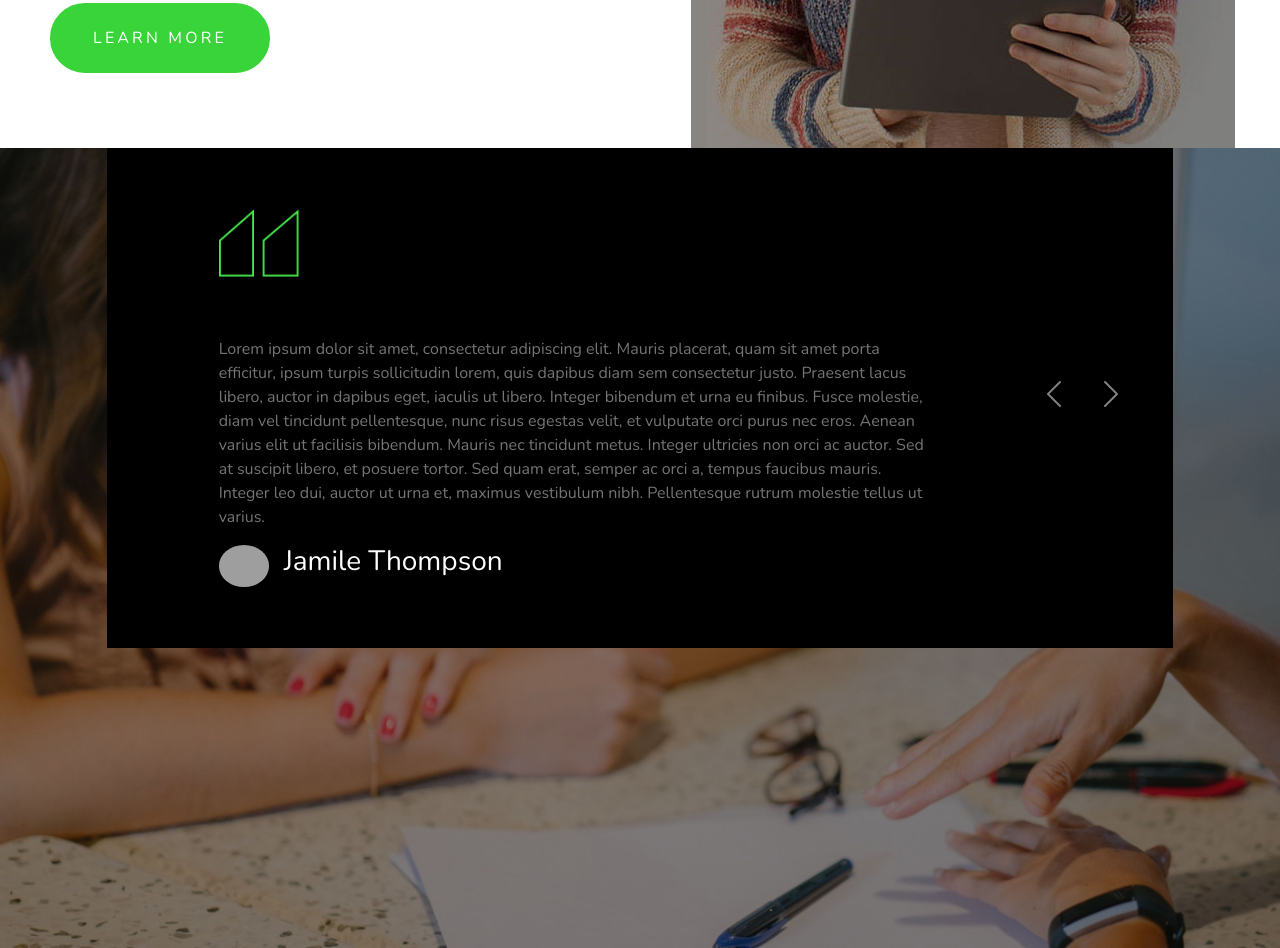
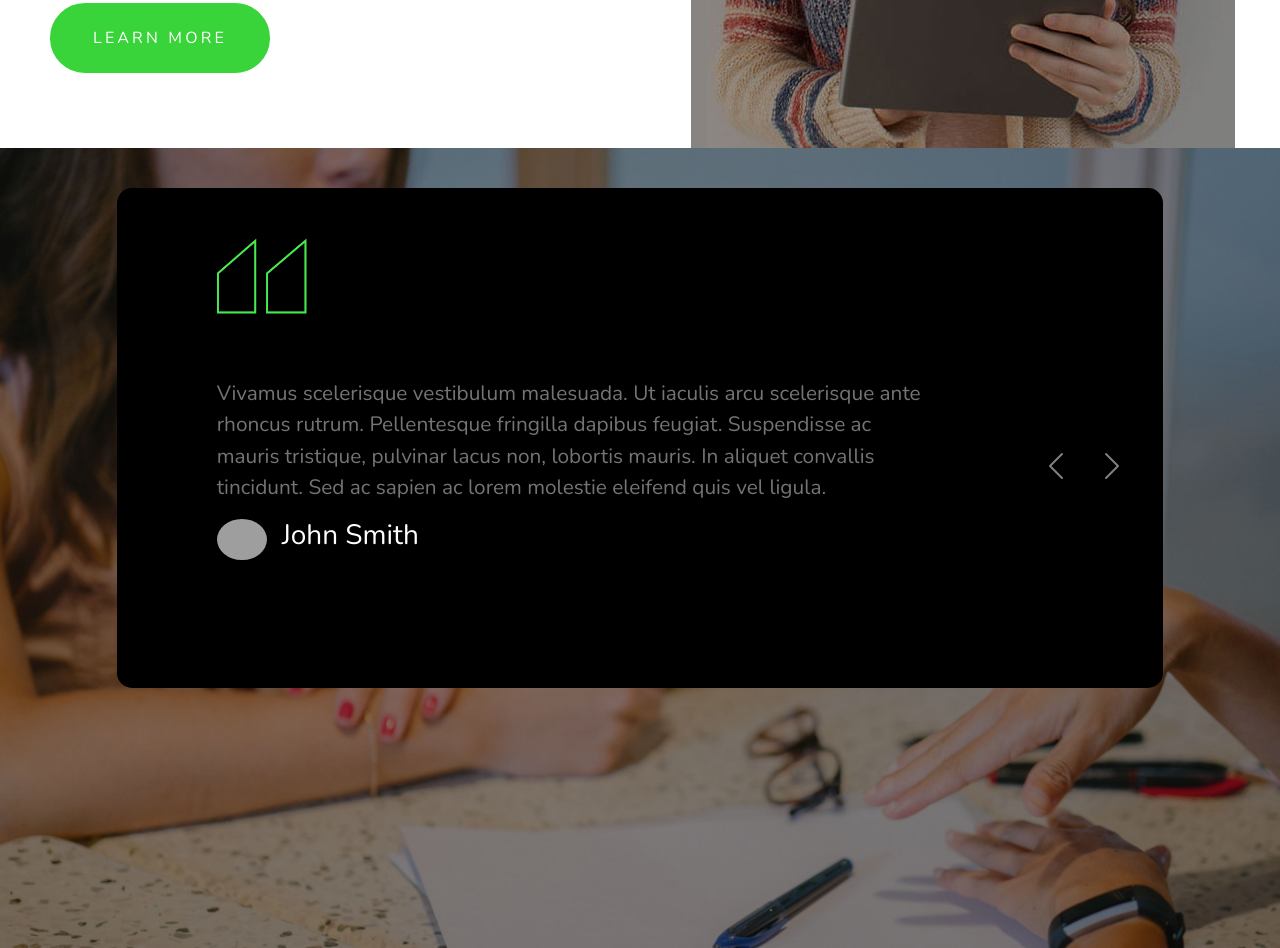
Before and after one commit to williampgdias/landing-page-seppo, a plain HTML site: page index.html in a window 1280 px wide. Shown: the part 2247-3195 px from the top of the page. Drawn offline with nearby package versions, Linux system fonts and the light colour scheme; grey boxes are pictures that could not be loaded.

Commit message:
Slide terminado

```diff
--- a/css/style.css
+++ b/css/style.css
@@ -252,25 +252,35 @@ body {
     height: 100vh;
 }
 
-.jumbotron {
-    display: flex;
-    align-items: center;
-    background-color: #000;
+.container-fluid {
+    padding-top: 40px;
 }
 
-.jumbotromteste {
+.jumbotron {
+    background-color: #000;
+    height: 500px;
+    margin: auto;
+    border-radius: 15px;
+}
 
+.quotes img {
+    margin: 50px 100px 30px 100px;
+    width: 90px;
 }
 
 .carousel {
     display: flex;
     align-items: center;
-    height: 500px;
+    height: 250px;
     color: rgb(116, 116, 116);
 }
 
 .carousel-item {
-    padding: 30px 100px;
+    padding: 0 100px;
+}
+
+.carousel-item p {
+    font-size: 1.3rem;
 }
 
 .carousel-control-next{
@@ -288,10 +298,6 @@ body {
     margin-right: 25px;
 }
 
-.carousel-item .quotes {
-    margin-bottom: 60px;
-}
-
 .pic-review {
     border-radius: 100%;
 }
--- a/index.html
+++ b/index.html
@@ -135,14 +135,16 @@
     </section>
 
     <section id="clients">
-        <div class="jumbotromteste">
-            <div class="jumbotron container col-md-10">
+        <div class="container-fluid">
+            <div class="jumbotron col-md-10">
+                <div class="quotes">
+                    <img src="./imgs/quotes.png" alt="">
+                </div>
                 <div id="carouselExampleControls" class="carousel slide carousel-fade" data-bs-ride="carousel">
                     <div class="carousel-inner">
                         <div class="carousel-item active">
-                            <img class="quotes" src="./imgs/quotes.png" width="80" alt="">
                             <p>
-                                Lorem ipsum dolor sit amet, consectetur adipiscing elit. Mauris placerat, quam sit amet porta efficitur, ipsum turpis sollicitudin lorem, quis dapibus diam sem consectetur justo. Praesent lacus libero, auctor in dapibus eget, iaculis ut libero. Integer bibendum et urna eu finibus. Fusce molestie, diam vel tincidunt pellentesque, nunc risus egestas velit, et vulputate orci purus nec eros. Aenean varius elit ut facilisis bibendum. Mauris nec tincidunt metus. Integer ultricies non orci ac auctor. Sed at suscipit libero, et posuere tortor. Sed quam erat, semper ac orci a, tempus faucibus mauris. Integer leo dui, auctor ut urna et, maximus vestibulum nibh. Pellentesque rutrum molestie tellus ut varius.
+                                Lorem ipsum dolor sit amet, consectetur adipiscing elit. Mauris placerat, quam sit amet porta efficitur, ipsum turpis sollicitudin lorem, quis dapibus diam sem consectetur justo. Praesent lacus libero, auctor in dapibus eget, iaculis ut libero. Integer bibendum et urna eu finibus.
                             </p>
                             <div class="pic-box">
                                 <img class="pic-review" src="./imgs/woman1.jpg" width="50" alt="">
@@ -150,23 +152,21 @@
                             </div>
                         </div>
                         <div class="carousel-item">
-                            <img class="quotes" src="./imgs/quotes.png" width="80" alt="">
                             <p>
-                                Lorem ipsum dolor sit amet, consectetur adipiscing elit. Mauris placerat, quam sit amet porta efficitur, ipsum turpis sollicitudin lorem, quis dapibus diam sem consectetur justo. Praesent lacus libero, auctor in dapibus eget, iaculis ut libero. Integer bibendum et urna eu finibus. Fusce molestie, diam vel tincidunt pellentesque, nunc risus egestas velit, et vulputate orci purus nec eros. Aenean varius elit ut facilisis bibendum. Mauris nec tincidunt metus. Integer ultricies non orci ac auctor. Sed at suscipit libero, et posuere tortor. Sed quam erat, semper ac orci a, tempus faucibus mauris. Integer leo dui, auctor ut urna et, maximus vestibulum nibh. Pellentesque rutrum molestie tellus ut varius.
+                                Vivamus scelerisque vestibulum malesuada. Ut iaculis arcu scelerisque ante rhoncus rutrum. Pellentesque fringilla dapibus feugiat. Suspendisse ac mauris tristique, pulvinar lacus non, lobortis mauris. In aliquet convallis tincidunt. Sed ac sapien ac lorem molestie eleifend quis vel ligula.
                             </p>
                             <div class="pic-box">
                                 <img class="pic-review" src="./imgs/man1.jpg" width="50" alt="">
-                                <h3 class="pic-name">Jamile Thompson</h3>
+                                <h3 class="pic-name">John Smith</h3>
                             </div>
                         </div>
                         <div class="carousel-item">
-                            <img class="quotes" src="./imgs/quotes.png" width="80" alt="">
                             <p>
-                                Lorem ipsum dolor sit amet, consectetur adipiscing elit. Mauris placerat, quam sit amet porta efficitur, ipsum turpis sollicitudin lorem, quis dapibus diam sem consectetur justo. Praesent lacus libero, auctor in dapibus eget, iaculis ut libero. Integer bibendum et urna eu finibus. Fusce molestie, diam vel tincidunt pellentesque, nunc risus egestas velit, et vulputate orci purus nec eros. Aenean varius elit ut facilisis bibendum. Mauris nec tincidunt metus. Integer ultricies non orci ac auctor. Sed at suscipit libero, et posuere tortor. Sed quam erat, semper ac orci a, tempus faucibus mauris. Integer leo dui, auctor ut urna et, maximus vestibulum nibh. Pellentesque rutrum molestie tellus ut varius.
+                                Aenean quis ante maximus nisl luctus feugiat eget id ligula. Donec rutrum volutpat accumsan. Duis tincidunt vitae purus quis placerat. Integer semper ex vel dolor mollis euismod. Nullam vel nunc orci. Nullam et tortor facilisis, bibendum eros id, facilisis lorem. Nam eu faucibus ante.
                             </p>
                             <div class="pic-box">
                                 <img class="pic-review" src="./imgs/man2.jpg" width="50" alt="">
-                                <h3 class="pic-name">Jamile Thompson</h3>
+                                <h3 class="pic-name">Michael Jordan</h3>
                             </div>
                         </div>
                     </div>
```
Also changed, not shown: 3 other files.
